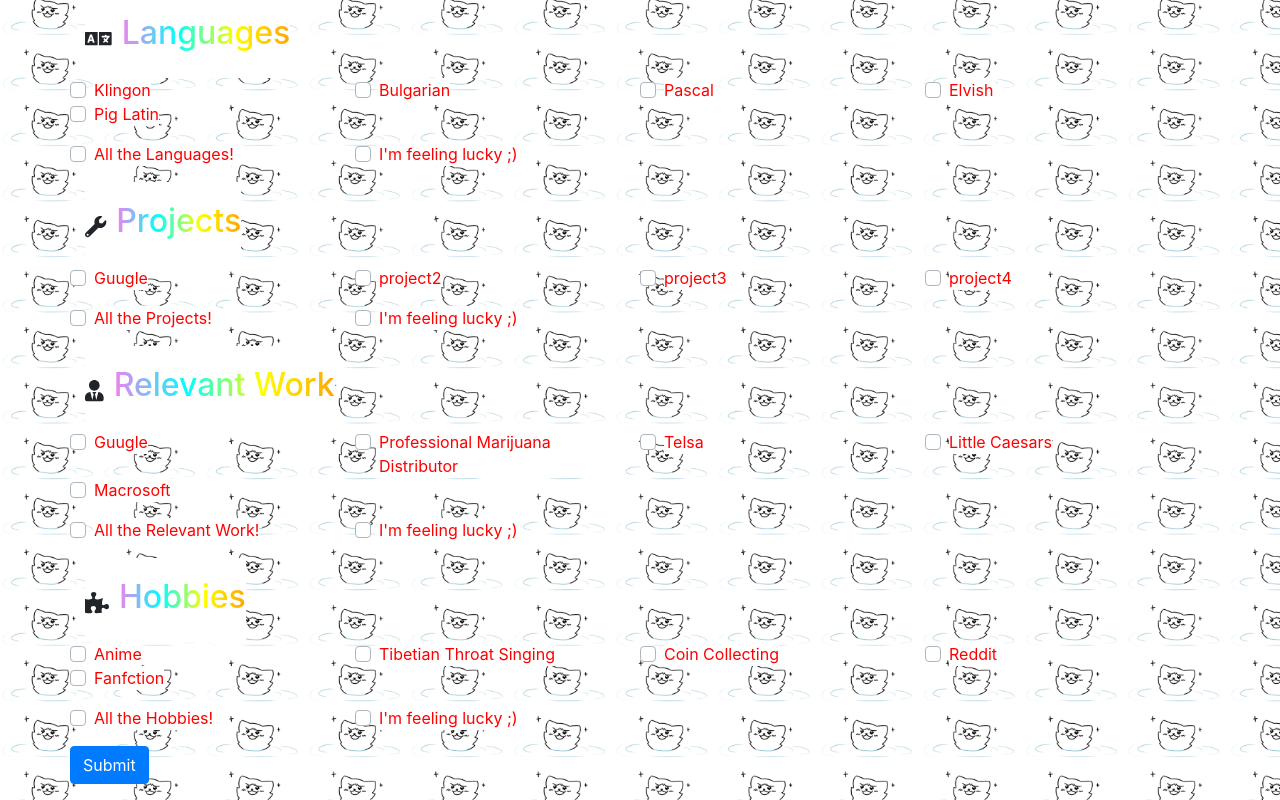
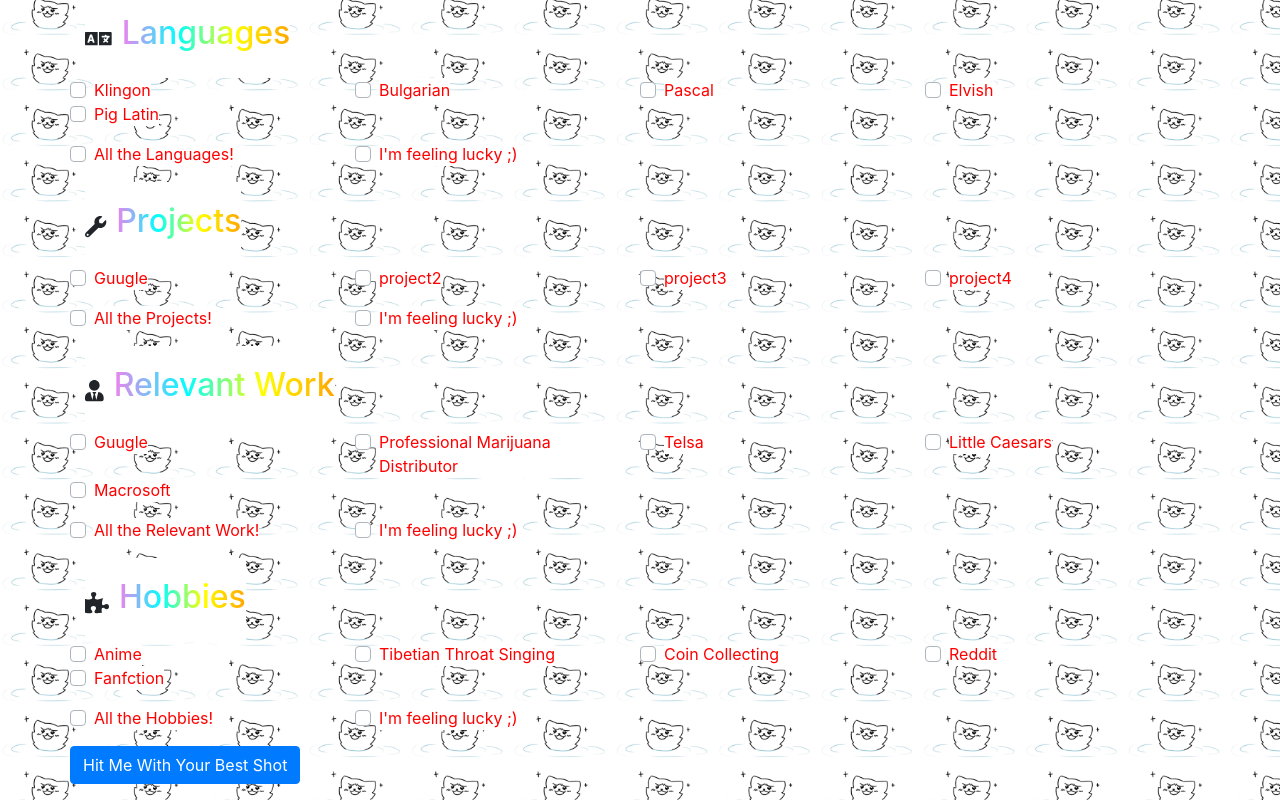
Before and after one commit to rochi138/hire-me-pwease, a React (Create React App) app: page / in a window 1280 px wide. Shown: the part 348-1148 px from the top of the page. Built offline with nearby package versions, Linux system fonts and the light colour scheme.

Commit message:
Changed buttons; removed errors

```diff
--- a/package.json
+++ b/package.json
@@ -7,6 +7,8 @@
     "@fortawesome/fontawesome-svg-core": "^1.2.18",
     "@fortawesome/free-solid-svg-icons": "^5.8.2",
     "@fortawesome/react-fontawesome": "^0.1.4",
+    "@types/jspdf": "^1.3.0",
+    "@types/react": "^16.8.19",
     "bootstrap": "^4.1.3",
     "gh-pages": "^2.0.1",
     "html2canvas": "^1.0.0-alpha.12",
--- a/src/pages/HomePage.js
+++ b/src/pages/HomePage.js
@@ -141,7 +141,7 @@
                 update={ this.updateHobbies }
             />
           <div className="form-group row" style={{ marginTop: "10px", textAlign: "center" }}>
-              <button className="btn btn-primary" onClick={ () => this.generateResume() }>Submit</button>
+              <button className="btn btn-primary" onClick={ () => this.generateResume() }>Hit Me With Your Best Shot</button>
           </div>
         </Form>
         </div>
--- a/src/pages/ResumePage.js
+++ b/src/pages/ResumePage.js
@@ -77,7 +77,7 @@
         </div>
 
         <div className="container">
-            <button type="button" className="btn btn-dark" onClick={ () => this.generatePDF() }>Download Resume</button>
+            <button type="button" className="btn btn-dark" onClick={ () => this.generatePDF() }>¯\_(ツ)_/¯</button>
         </div>
       </div>
     );
```
